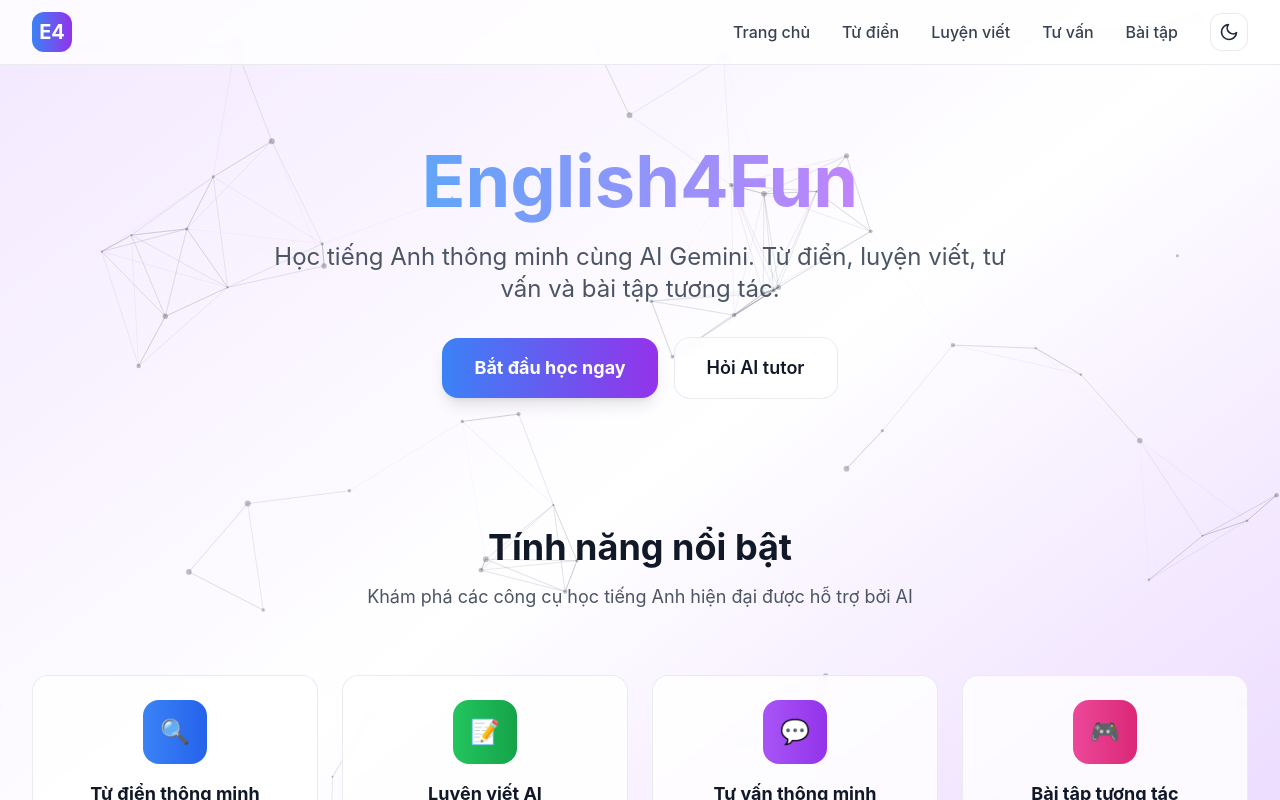
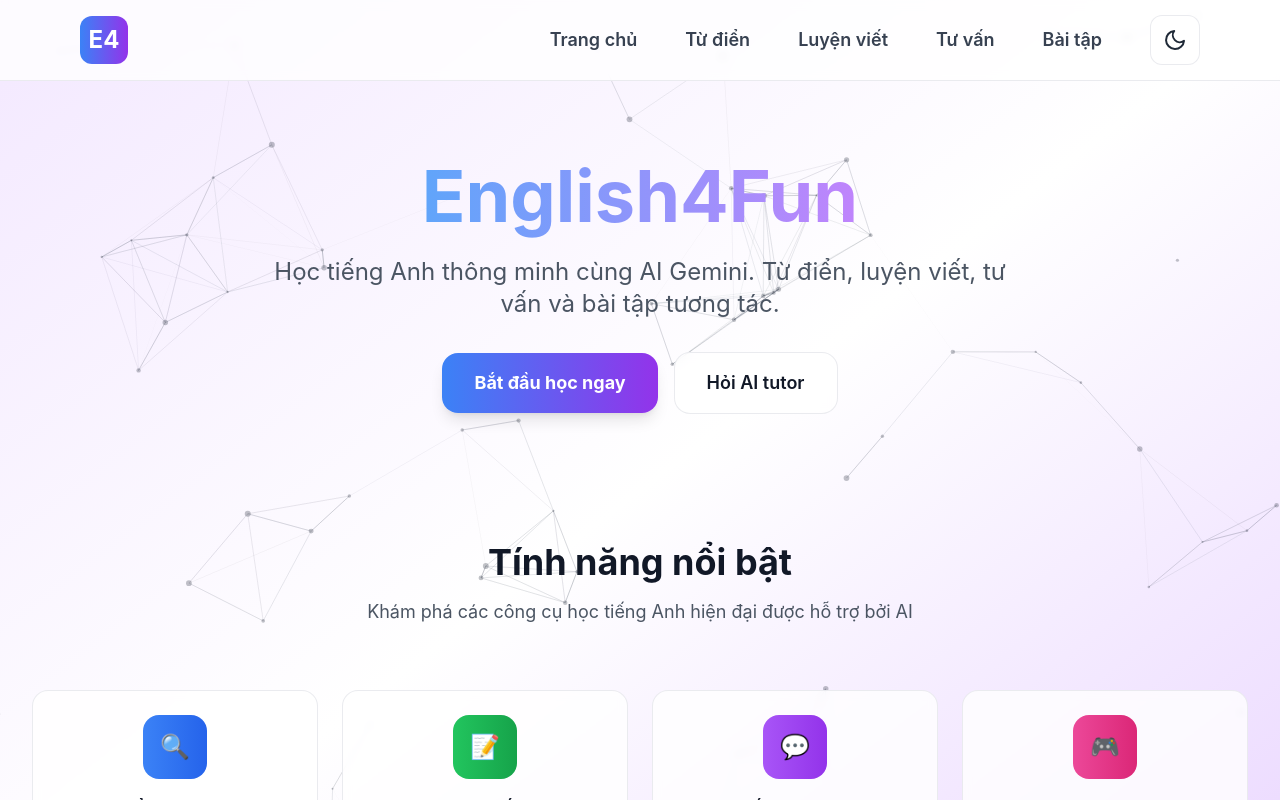
Before and after one commit to hoangtubongdem1511/e4fun, a React (Create React App) app in the folder frontend/: page / in a window 1280 px wide. Shown: the top 800 px of the page. Built offline with nearby package versions, Linux system fonts and the light colour scheme; no server answers.

Commit message:
fix navbar UI
change navbar can see when scroll up/down

```diff
--- a/frontend/src/components/common/Layout.jsx
+++ b/frontend/src/components/common/Layout.jsx
@@ -3,13 +3,13 @@
 
 export default function Layout({ children }) {
   return (
-    <div className="relative min-h-screen overflow-hidden bg-gradient-to-br from-purple-100 via-white to-purple-200 dark:from-gray-900 dark:via-gray-800 dark:to-gray-900">
+    <div className="relative min-h-screen overflow-x-hidden bg-gradient-to-br from-purple-100 via-white to-purple-200 dark:from-gray-900 dark:via-gray-800 dark:to-gray-900">
       <InteractiveBackground />
       <div className="relative z-10">
         <Navbar />
 
         {/* Main Content */}
-        <main className="flex-1">
+        <main className="flex-1 pt-20">
           {children}
         </main>
       </div>
--- a/frontend/src/components/common/Navbar.jsx
+++ b/frontend/src/components/common/Navbar.jsx
@@ -6,46 +6,45 @@
   const isDark = theme === "dark";
 
   return (
-    <nav className="bg-white/80 dark:bg-white/10 backdrop-blur-sm border-b border-gray-200/80 dark:border-white/20 sticky top-0 z-50">
-      <div className="max-w-7xl mx-auto px-4 sm:px-6 lg:px-8">
-        <div className="flex justify-between items-center h-16">
+    <nav className="bg-white/80 dark:bg-white/10 backdrop-blur-sm border-b border-gray-200/80 dark:border-white/20 fixed top-0 left-0 right-0 z-50">
+      <div className="w-full px-4 sm:px-5 lg:px-20">
+        <div className="flex justify-between items-center h-20">
           {/* Logo */}
           <Link to="/" className="flex items-center space-x-3">
-            <div className="w-10 h-10 bg-gradient-to-r from-blue-500 to-purple-600 rounded-xl flex items-center justify-center">
-              <span className="text-white font-bold text-xl">E4</span>
+            <div className="w-12 h-12 bg-gradient-to-r from-blue-500 to-purple-600 rounded-xl flex items-center justify-center">
+              <span className="text-white font-bold text-2xl">E4</span>
             </div>
-            {/* <span className="text-white font-bold text-xl">E4Fun</span> */}
           </Link>
 
           {/* Navigation Links */}
-          <div className="hidden md:flex items-center space-x-8">
+          <div className="hidden md:flex items-center space-x-12">
             <Link
               to="/"
-              className="text-gray-700 dark:text-gray-300 hover:text-gray-900 dark:hover:text-white transition-colors duration-200 font-medium"
+              className="text-gray-700 dark:text-gray-300 hover:text-gray-900 dark:hover:text-white transition-colors duration-200 font-semibold text-lg"
             >
               Trang chủ
             </Link>
             <Link
               to="/dictionary"
-              className="text-gray-700 dark:text-gray-300 hover:text-gray-900 dark:hover:text-white transition-colors duration-200 font-medium"
+              className="text-gray-700 dark:text-gray-300 hover:text-gray-900 dark:hover:text-white transition-colors duration-200 font-semibold text-lg"
             >
               Từ điển
             </Link>
             <Link
               to="/writing"
-              className="text-gray-700 dark:text-gray-300 hover:text-gray-900 dark:hover:text-white transition-colors duration-200 font-medium"
+              className="text-gray-700 dark:text-gray-300 hover:text-gray-900 dark:hover:text-white transition-colors duration-200 font-semibold text-lg"
             >
               Luyện viết
             </Link>
             <Link
               to="/chatbot"
-              className="text-gray-700 dark:text-gray-300 hover:text-gray-900 dark:hover:text-white transition-colors duration-200 font-medium"
+              className="text-gray-700 dark:text-gray-300 hover:text-gray-900 dark:hover:text-white transition-colors duration-200 font-semibold text-lg"
             >
               Tư vấn
             </Link>
             <Link
               to="/assignment"
-              className="text-gray-700 dark:text-gray-300 hover:text-gray-900 dark:hover:text-white transition-colors duration-200 font-medium"
+              className="text-gray-700 dark:text-gray-300 hover:text-gray-900 dark:hover:text-white transition-colors duration-200 font-semibold text-lg"
             >
               Bài tập
             </Link>
@@ -55,12 +54,12 @@
               type="button"
               onClick={toggleTheme}
               aria-label={isDark ? "Chuyển sang Light mode" : "Chuyển sang Dark mode"}
-              className="ml-2 inline-flex items-center justify-center p-2 rounded-xl bg-white/60 dark:bg-white/10 border border-gray-200/80 dark:border-white/20 hover:bg-white/80 dark:hover:bg-white/20 transition-colors"
+              className="ml-2 inline-flex items-center justify-center p-3 rounded-xl bg-white/60 dark:bg-white/10 border border-gray-200/80 dark:border-white/20 hover:bg-white/80 dark:hover:bg-white/20 transition-colors"
             >
               {isDark ? (
                 // Sun icon
                 <svg
-                  className="w-5 h-5 text-gray-800 dark:text-white"
+                  className="w-6 h-6 text-gray-800 dark:text-white"
                   viewBox="0 0 24 24"
                   fill="none"
                   stroke="currentColor"
@@ -81,7 +80,7 @@
               ) : (
                 // Moon icon
                 <svg
-                  className="w-5 h-5 text-gray-800 dark:text-white"
+                  className="w-6 h-6 text-gray-800 dark:text-white"
                   viewBox="0 0 24 24"
                   fill="none"
                   stroke="currentColor"
@@ -103,11 +102,11 @@
                 type="button"
                 onClick={toggleTheme}
                 aria-label={isDark ? "Chuyển sang Light mode" : "Chuyển sang Dark mode"}
-                className="inline-flex items-center justify-center p-2 rounded-xl bg-white/60 dark:bg-white/10 border border-gray-200/80 dark:border-white/20 hover:bg-white/80 dark:hover:bg-white/20 transition-colors"
+                className="inline-flex items-center justify-center p-3 rounded-xl bg-white/60 dark:bg-white/10 border border-gray-200/80 dark:border-white/20 hover:bg-white/80 dark:hover:bg-white/20 transition-colors"
               >
                 {isDark ? (
                   <svg
-                    className="w-5 h-5 text-gray-800 dark:text-white"
+                    className="w-6 h-6 text-gray-800 dark:text-white"
                     viewBox="0 0 24 24"
                     fill="none"
                     stroke="currentColor"
@@ -127,7 +126,7 @@
                   </svg>
                 ) : (
                   <svg
-                    className="w-5 h-5 text-gray-800 dark:text-white"
+                    className="w-6 h-6 text-gray-800 dark:text-white"
                     viewBox="0 0 24 24"
                     fill="none"
                     stroke="currentColor"
@@ -143,7 +142,7 @@
               {/* Hamburger (existing placeholder) */}
               <button className="text-gray-700 dark:text-gray-300 hover:text-gray-900 dark:hover:text-white">
                 <svg
-                  className="w-6 h-6"
+                  className="w-7 h-7"
                   fill="none"
                   stroke="currentColor"
                   viewBox="0 0 24 24"
```
